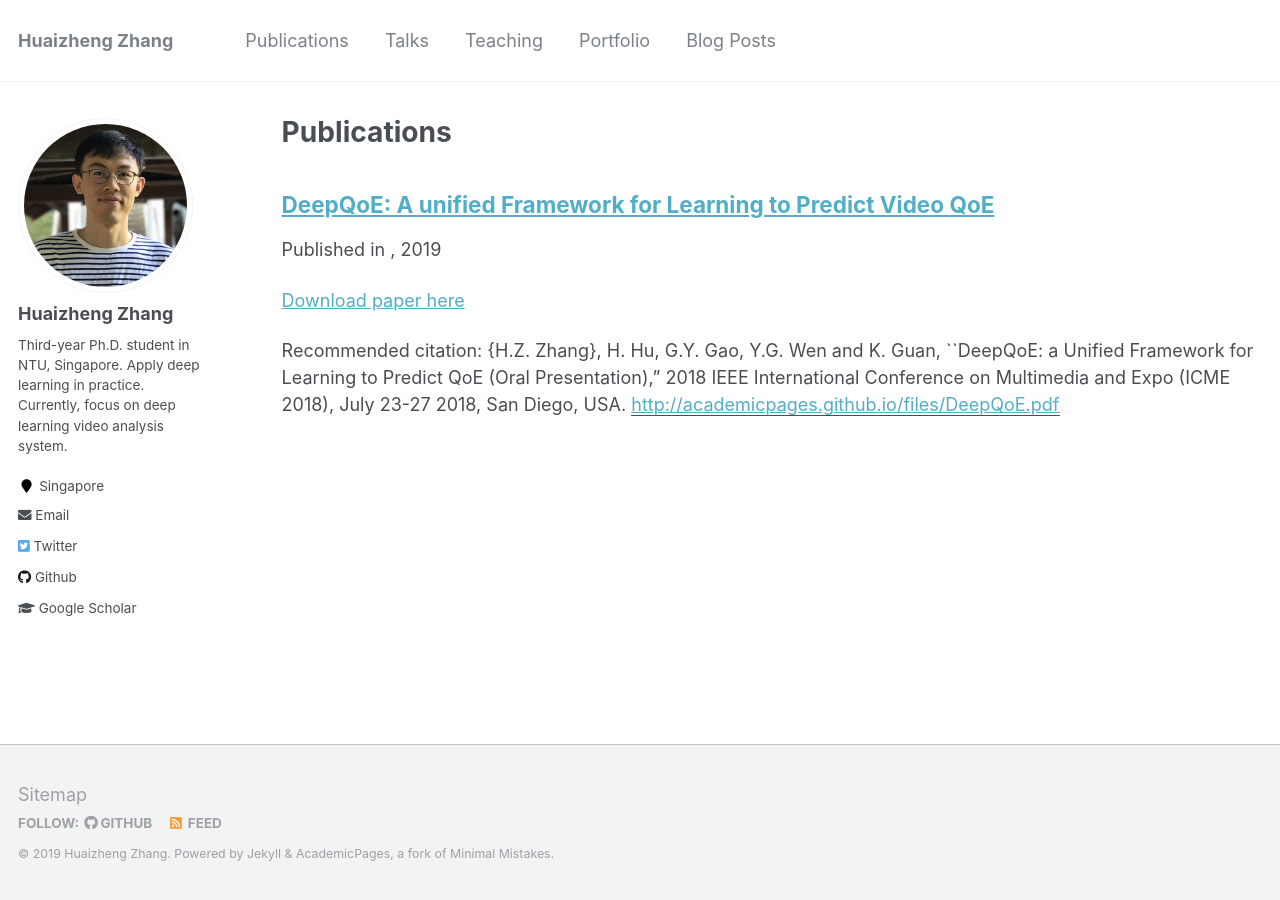
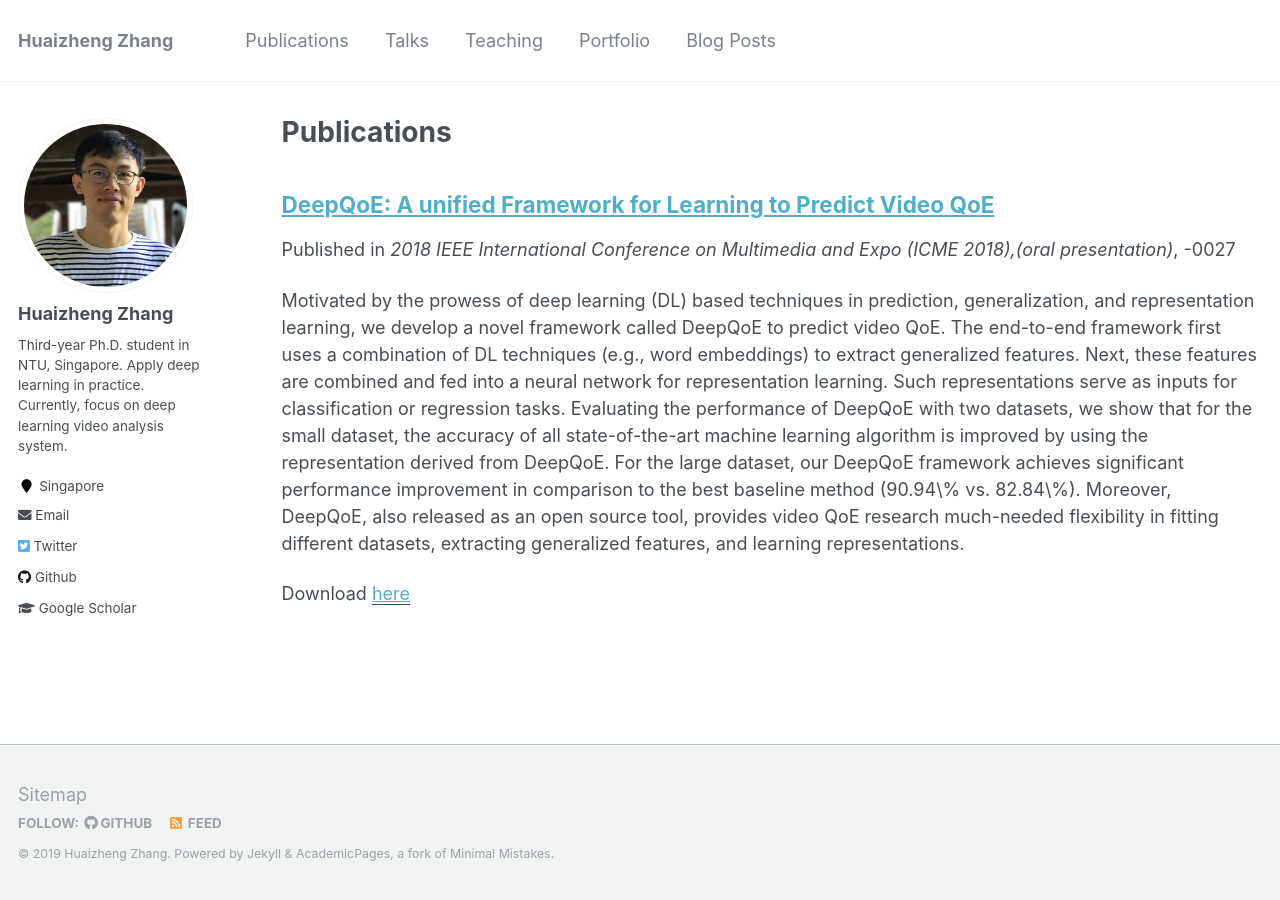
Before and after one commit to HuaizhengZhang/personal_archived, a Jekyll site: the page built from _pages/publications.md, in a window 1280 px wide. Built offline with Jekyll 4.4.1, drawn with Linux system fonts in a browser that asks for light colours.

Commit message:
updated publications

```diff
--- a/_publications/DeepQoE.md
+++ b/_publications/DeepQoE.md
@@ -2,9 +2,10 @@
 title: "DeepQoE: A unified Framework for Learning to Predict Video QoE"
 collection: publications
 permalink: /publication/DeepQoE
-
-paperurl: 'http://academicpages.github.io/files/DeepQoE.pdf'
-citation: '{H.Z. Zhang}, H. Hu, G.Y. Gao, Y.G. Wen and K. Guan, ``DeepQoE: a Unified Framework for Learning to Predict QoE (Oral Presentation),” 2018 IEEE International Conference on Multimedia and Expo (ICME 2018), July 23-27 2018, San Diego, USA. '
+excerpt: 'Motivated by the prowess of deep learning (DL) based techniques in prediction, generalization, and representation learning, we develop a novel framework called DeepQoE to predict video QoE. The end-to-end framework first uses a combination of DL techniques (e.g., word embeddings) to extract generalized features. Next, these features are combined and fed into a neural network for representation learning. Such representations serve as inputs for classification or regression tasks. Evaluating the performance of DeepQoE with two datasets, we show that for the small dataset, the accuracy of all state-of-the-art machine learning algorithm is improved by using the representation derived from DeepQoE. For the large dataset, our DeepQoE framework achieves significant performance improvement in comparison to the best baseline method (90.94\% vs. 82.84\%). Moreover, DeepQoE, also released as an open source tool, provides video QoE research much-needed flexibility in fitting different datasets, extracting generalized features, and learning representations.'
+date: July 23-27 2018
+venue: '2018 IEEE International Conference on Multimedia and Expo (ICME 2018),(oral presentation)'
+paperurl: 'http://huaizhengzhang.github.io/files/DeepQoE.pdf'
 ---
 
 [Download paper here](https://arxiv.org/pdf/1804.03481.pdf)
```
